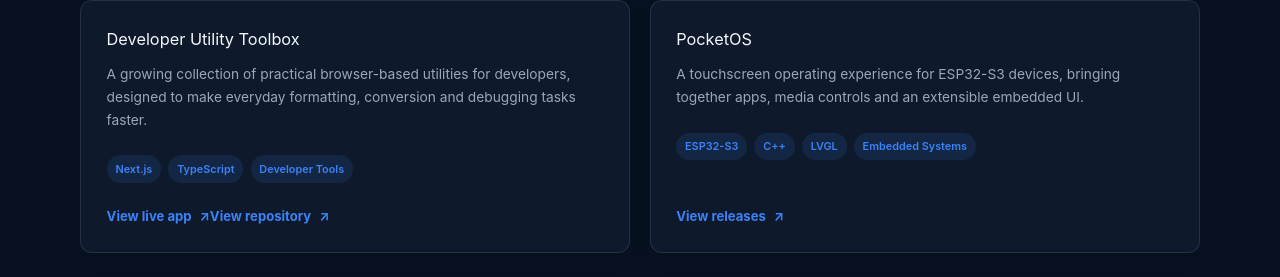
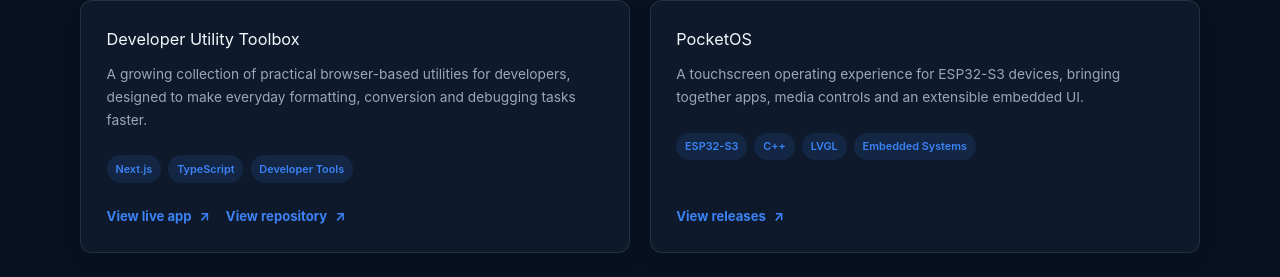
Before and after one commit to harims2801/hariharan-portfolio, a Next.js app: page / in a window 1280 px wide. Shown: the part 3927-4204 px from the top of the page. Built offline with nearby package versions, Linux system fonts and the light colour scheme.

Commit message:
Style project action links

```diff
--- a/app/globals.css
+++ b/app/globals.css
@@ -472,11 +472,17 @@ nav a:focus-visible {
   padding: 1.6rem;
 }
 
+.project-links {
+  display: flex;
+  flex-wrap: wrap;
+  gap: 1rem;
+  margin-top: 1.5rem;
+}
+
 .project-card a {
   display: inline-flex;
   align-items: center;
   gap: 0.5rem;
-  margin-top: 1.5rem;
   color: var(--accent);
   font-size: 0.82rem;
   font-weight: 650;
```
